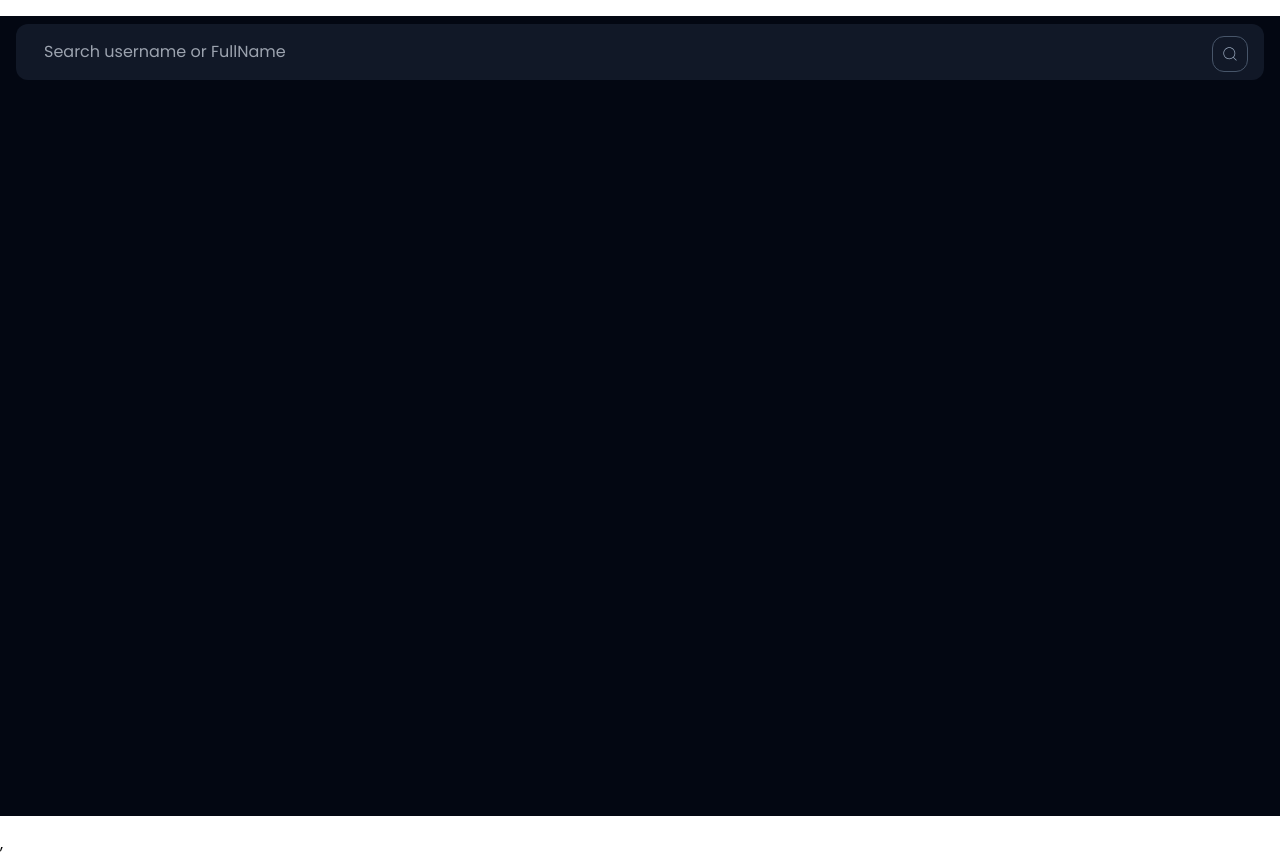
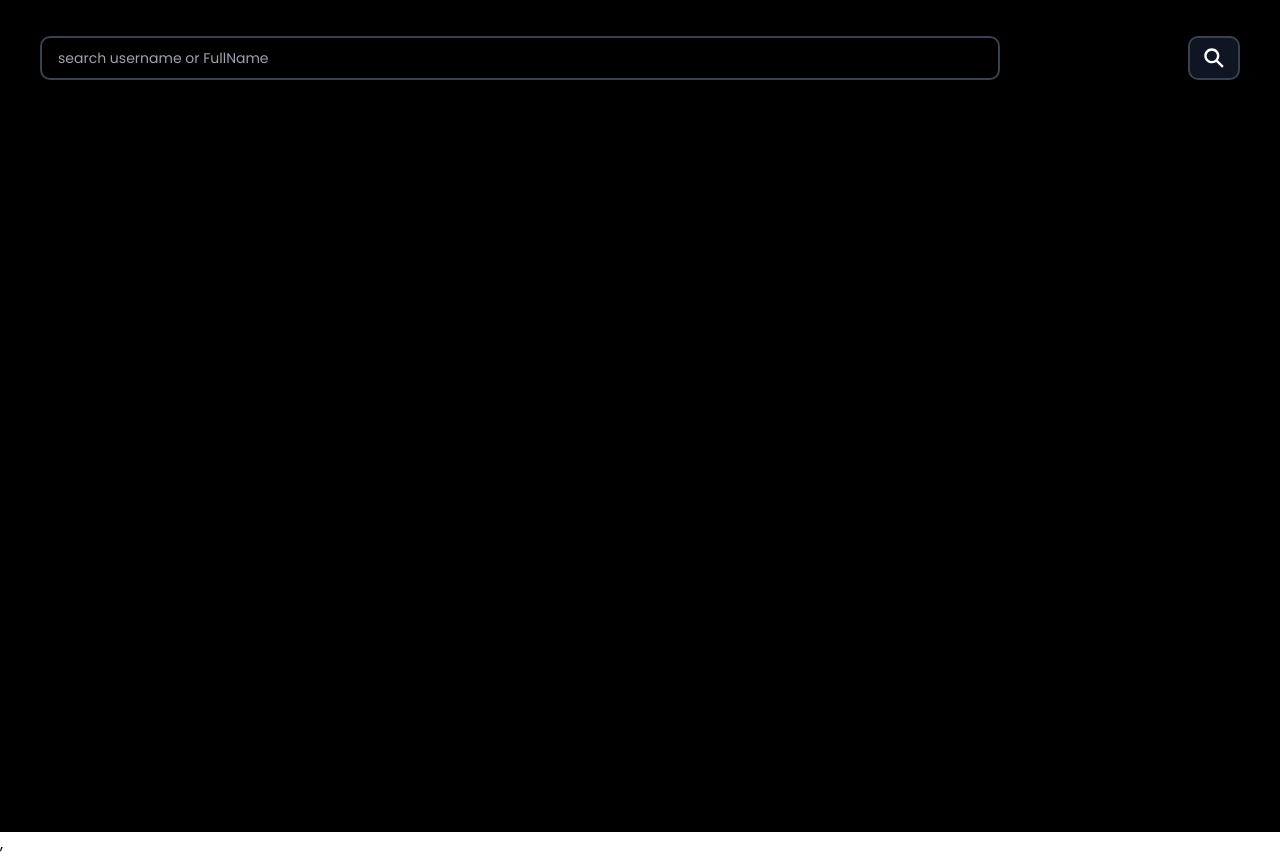
Before and after one commit to AKASH7233/Connectify, a React (Vite) app in the folder client/: page /search in a window 1280 px wide. Built offline with nearby package versions, Linux system fonts and the light colour scheme.

Commit message:
updated ui of searchpage

```diff
--- a/client/src/pages/Search.jsx
+++ b/client/src/pages/Search.jsx
@@ -1,49 +1,79 @@
-import React, { useEffect, useState } from 'react'
-import axiosInstance from '../utils/ApiFetch'
-import { CiSearch } from "react-icons/ci";
-import UserHeader from '@/components/userHeader/UserHeader';
-import toast from 'react-hot-toast';
+
+import React,{useState} from 'react'
+import { useDispatch } from 'react-redux'
+import { Link, useParams, } from 'react-router-dom'
+import UserHeader from '@/components/userHeader/UserHeader'
+import { IoSearchSharp } from "react-icons/io5";
+import { toast } from 'react-toastify'
+import axiosInstance from '@/utils/ApiFetch';
 
 function Search() {
-    const [inp,setInput] = useState('')
-    const [options,setOptions] = useState()
-    // useEffect(()=>{
+    const [user,setUser] = useState()
+    const [Search,setSearch] = useState('')
+    const [err,SetErr] = useState('')
 
-    // },[inp])
+    const inputHandler = (e) => {
+        setSearch(e.target.value)
+        setUser(['No Req'])
+        SetErr(null)
+    }
 
-    const load = async() => {
-      if (!inp) {
-        return;
+    const search = async() => {
+      if(Search?.trim() == ""){
+          toast.error('enter username to search')
+          return null
       }
-      if (inp.length < 3) {
-        return;
+      console.log(Search);
+      let response = await axiosInstance.get(`/search/search/${Search}`)
+        if(response?.data?.data){
+          setUser(response?.data?.data)
+          SetErr(null)
         }
-        let response = await axiosInstance.get(`/search/search/${inp}`)
-        setOptions(response?.data?.data)
+        if(response?.data?.error){
+          SetErr(response?.data?.error)
+          setUser(['No Req'])
         }
-    useEffect(()=>{
-      load()
-    },[inp])
+      }
+
       return (
-    <div className='bg-gray-950 my-4 min-h-[100vh] px-4'>
-        <div className='relative'>
+
+        <div className='bg-black py-4'>
+          <div className='min-h-[100vh] bg-black'>
+
+            <div className='bg-black px-10 py-5 relative'>
               <input
               type="text"
-          value={inp}
-          onChange={(e)=>{setInput(e.target.value)}}
-          className='bg-gray-900 text-slate-400 px-7 my-2 text-md w-full py-4 outline-none rounded-xl'
-          placeholder='Search username or FullName'
+              value={Search}
+              onChange={inputHandler}
+              placeholder='search username or FullName'
+              className='bg-transparent bg-opacity-90 border-2 border-gray-700 text-md py-2 px-4 w-[75vw]  rounded-[10px] outline-none text-white placeholder:text-sm'
               />
-          <button onClick={load} className='text-slate-400 text-lg absolute top-5 right-4 border border-slate-600 p-2 rounded-xl'><CiSearch className=''/></button>
+              <button onClick={search} className='text-white bg-gray-900 absolute right-10 top-5 bg-opacity-90 border-2 border-gray-700  py-2 px-3 rounded-[10px]'><IoSearchSharp className = "text-2xl"/></button>
             </div>
+
             <div className='20px my-4'>
               {
-          Array.isArray(options) ? options?.map((user,i)=>(
+                Array.isArray(user) && user[0] != "No Req" && user?.map((user,i)=>(
                   <UserHeader user={user} key={i}/>
-          )) : options?.post.map((user,i)=>(
-            <img src={user?.postFile} key={i}/>
                 ))
               }
+              {
+              !Array.isArray(user) && user?.post.map((user,i)=>(
+                  <div className='flex mx-4'>
+                    <Link to={`/viewpost/${user?._id}/comment`}>
+                      <img src={user?.postFile} className={'w-52 '} key={i}/>
+                    </Link>
+                  </div>
+                ))
+              }
+
+              {
+              err && <div className=' h-[50vh]  flex justify-center items-center text-white'>
+                  <h2 className='text-center'>{err}</h2>
+              </div>
+              }
+            </div>
+
         </div>
       </div>
       )
```
Lines whose indentation alone changed are shown as unchanged.
